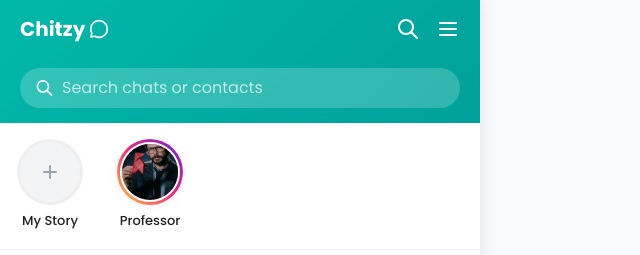
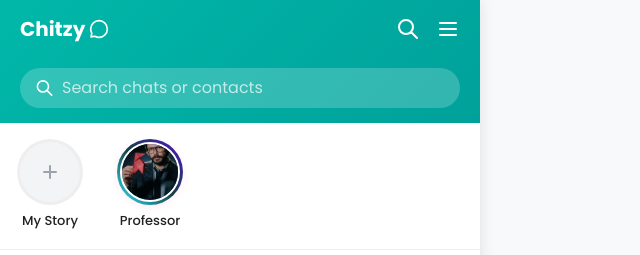
Before and after one commit to ItzAyush-Rathore/Chitzy, a plain HTML site: page index.html in a window 1280 px wide. Shown: the top 255 px of the page, 0-640 px from the left. Drawn offline with nearby package versions, Linux system fonts and the light colour scheme.

Commit message:
Update index.html

```diff
--- a/index.html
+++ b/index.html
@@ -92,7 +92,7 @@
             width: 66px;
             height: 66px;
             border-radius: 50%;
-            background: linear-gradient(45deg, #f9ce34, #ee2a7b, #6228d7);
+            background: linear-gradient(45deg, #34e5f9, #154044, #5114cd);
             padding: 3px;
             display: flex;
             align-items: center;
```
